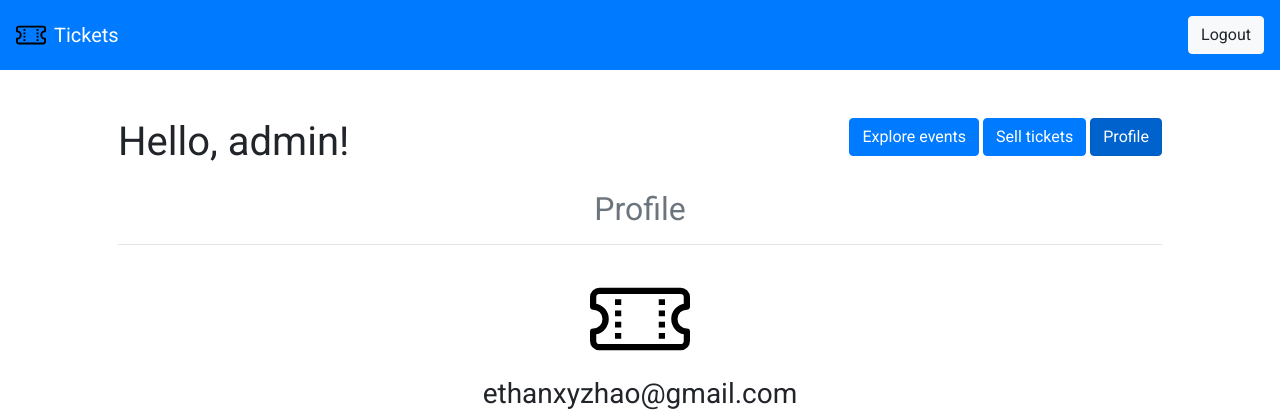
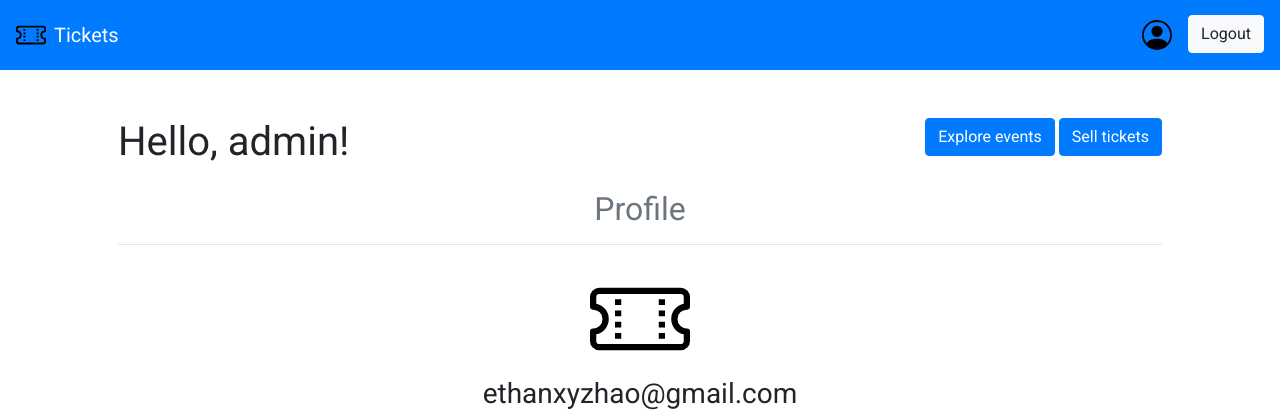
Before and after one commit to PennSpark/fa21-blue-penn-tix, a Django app: page /profile/ in a window 1280 px wide. Shown: the top 420 px of the page. Run offline with Django 3.2, Linux system fonts and the light colour scheme; a user stored in the database is signed in; some libraries are stand-ins or nearby versions.

Commit message:
Add profile icon to navbars

```diff
--- a/main/templates/base.html
+++ b/main/templates/base.html
@@ -32,7 +32,7 @@
 
 <body>
     <nav class="navbar navbar-expand-lg navbar-dark bg-primary">
-        <a class="navbar-brand" href="#">
+        <a class="navbar-brand" href="/">
             <img src="{% static 'css/ticket.svg' %}" width="30" height="30" class="d-inline-block align-top" alt="">
             Tickets
         </a>
--- a/main/templates/main.html
+++ b/main/templates/main.html
@@ -24,9 +24,6 @@
     </form>
     <form action="/sell">
       <input type="submit" class="btn btn-primary" value="Sell tickets" />
-    </form>
-    <form action="/profile">
-      <input type="submit" class="btn btn-primary" aria-current="page" value="Profile" />
     </form>
   </div>
 </div>
--- a/main/templates/profile.html
+++ b/main/templates/profile.html
@@ -6,7 +6,12 @@
 {% block styles %} {% endblock %}
 
 {% block navbar %}
-<ul class="nav navbar-nav ml-auto"><a href="/logout"><button class="btn btn-light">Logout</button></a></ul>
+<ul class="nav navbar-nav ml-auto">
+    <a class="navbar-brand" href="/profile">
+        <img src="{% static 'css/person-circle.svg' %}" width="30" height="30" class="d-inline-block align-top" alt="">
+    </a>
+    <a href="/logout"><button class="btn btn-light">Logout</button></a>
+</ul>
 {% endblock %}
 
 {% block body %}
@@ -20,9 +25,6 @@
         <form action="/sell">
             <input type="submit" class="btn btn-primary" aria-current="page" value="Sell tickets" />
         </form>
-        <form action="#">
-            <input type="submit" class="btn btn-primary active" aria-current="page" value="Profile" />
-          </form>
     </div>
 </div>
 
```
Also changed, not shown: main/templates/sell.html (+6 -4 lines).
